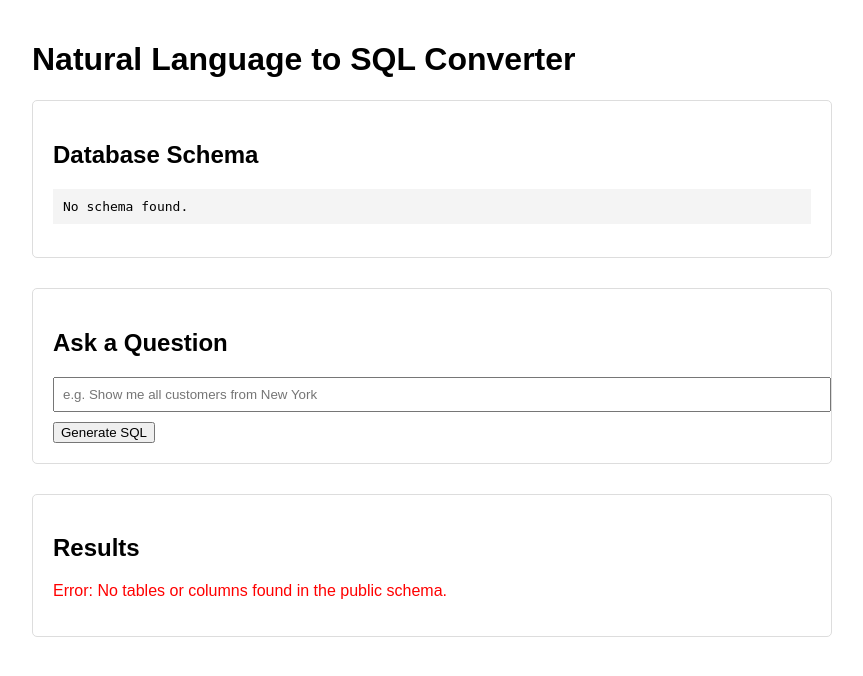
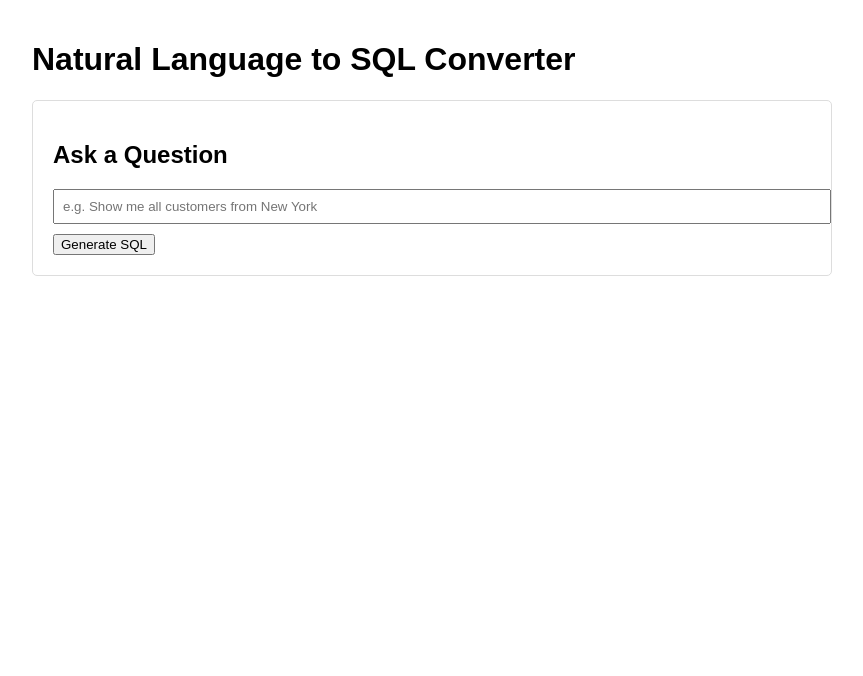
Before and after one commit to Luk-kar/Natural-Language-to-SQL-Converter, a Flask app: page / in a window 1280 px wide. Shown: the top 676 px of the page, without its empty margins (208-1071 px from the left). Run offline with Flask 3, Linux system fonts and the light colour scheme; data that the repository does not hold is empty; some libraries are stand-ins or nearby versions.

Commit message:
Remove schema display from index page and streamline query execution handling

```diff
--- a/backend/app.py
+++ b/backend/app.py
@@ -142,15 +142,11 @@ def execute_query(sql: str):
 @app.route("/", methods=["GET", "POST"])
 def index():
     result = None
-    try:
-        schema = get_schema()
-    except Exception as e:
-        schema = "No schema found."
-        result = {"error": str(e)}
 
     if request.method == "POST":
         question = request.form["question"]
         try:
+            schema = get_schema()
             sql = generate_sql(schema, question)
             execution_result = execute_query(sql)
 
@@ -162,7 +158,7 @@ def index():
         except Exception as e:
             result = {"error": str(e)}
 
-    return render_template("index.html", schema=schema, result=result)
+    return render_template("index.html", result=result)
 
 
 if __name__ == "__main__":
--- a/backend/templates/index.html
+++ b/backend/templates/index.html
@@ -10,11 +10,6 @@
 </head>
 <body>
     <h1>Natural Language to SQL Converter</h1>
-
-    <div class="section">
-        <h2>Database Schema</h2>
-        <pre>{{ schema }}</pre>
-    </div>
 
     <div class="section">
         <form method="POST">
```
